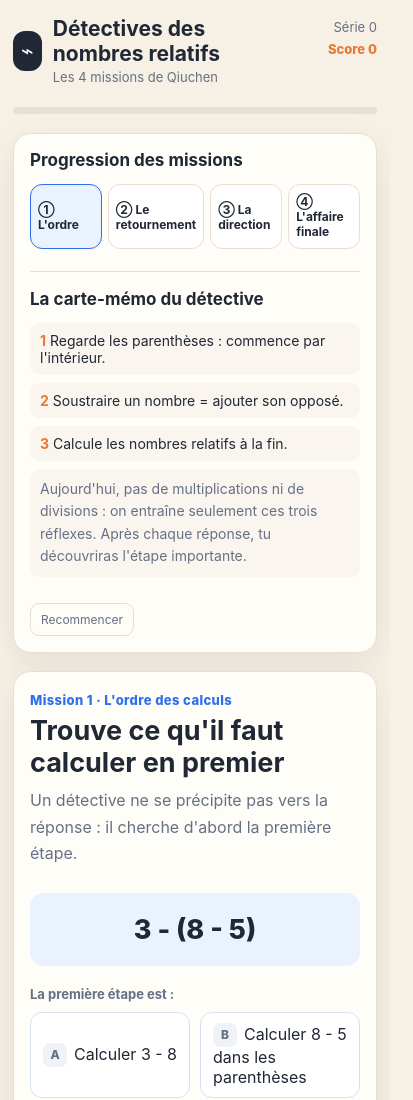
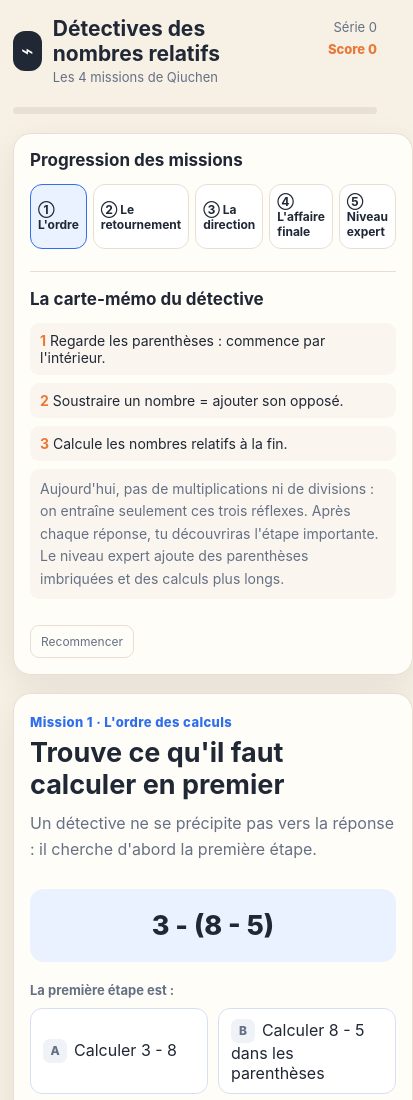
Before and after one commit to Lincinema/cola-pages, a plain HTML site: page qiuchen-rational-numbers/index.html in a window 390 px wide. Shown: the top 1100 px of the page, 413 px wide, since content can reach past the window. Drawn offline with Linux system fonts and the light colour scheme.

Commit message:
Add expert level to rational numbers game

```diff
--- a/qiuchen-rational-numbers/index.html
+++ b/qiuchen-rational-numbers/index.html
@@ -87,7 +87,7 @@ h2 { margin: 0 0 8px; font-size: 27px; line-height: 1.2; }
   .side { order: -1; }
   .game { min-height: 500px; padding: 20px 16px; }
   .side { padding: 16px; }
-  .mission { grid-template-columns: repeat(4, 1fr); gap: 6px; }
+  .mission { grid-template-columns: repeat(5, 1fr); gap: 6px; }
   .mission button { padding: 9px 7px; }
   .mission small { display: none; }
   .mission strong { font-size: 12px; }
@@ -132,13 +132,14 @@ h2 { margin: 0 0 8px; font-size: 27px; line-height: 1.2; }
         <button data-stage="1"><strong>② Le retournement</strong><small>Le signe moins change le signe</small></button>
         <button data-stage="2"><strong>③ La direction</strong><small>Additionner les relatifs</small></button>
         <button data-stage="3"><strong>④ L'affaire finale</strong><small>Les quatre étapes</small></button>
+        <button data-stage="4"><strong>⑤ Niveau expert</strong><small>Parenthèses imbriquées</small></button>
       </div>
       <div class="rule">
         <h3>La carte-mémo du détective</h3>
         <p><b>1</b> Regarde les parenthèses : commence par l'intérieur.</p>
         <p><b>2</b> Soustraire un nombre = ajouter son opposé.</p>
         <p><b>3</b> Calcule les nombres relatifs à la fin.</p>
-        <p class="small-note">Aujourd'hui, pas de multiplications ni de divisions : on entraîne seulement ces trois réflexes. Après chaque réponse, tu découvriras l'étape importante.</p>
+        <p class="small-note">Aujourd'hui, pas de multiplications ni de divisions : on entraîne seulement ces trois réflexes. Après chaque réponse, tu découvriras l'étape importante. Le niveau expert ajoute des parenthèses imbriquées et des calculs plus longs.</p>
       </div>
       <button class="restart" id="restartBtn">Recommencer</button>
     </aside>
@@ -176,6 +177,14 @@ const stages = [
       { expr: '3,1 − (24 − 8,4) + (7,5 − 11,2)', options: ['−16,2', '+16,2', '−1,0', '+4,6'], answer: 0, why: 'Les parenthèses donnent +15,6 et −3,7. On obtient 3,1 − 15,6 − 3,7, soit −16,2.' },
       { expr: '(+3) + (−4,5) − (+7,4) + (−6) − (−3,5) + (+7,4)', options: ['−4', '+4', '−11,4', '+7,4'], answer: 0, why: 'Transforme les soustractions en additions des opposés. +7,4 et −7,4 s’annulent ; il reste −4.' },
       { expr: '5 − (−2 + 6)', options: ['+9', '+1', '−1', '−9'], answer: 1, why: 'La parenthèse vaut +4, puis 5 − 4 = +1.' }
+    ]
+  },
+  {
+    label: "Mission 5 · Niveau expert", title: "Les parenthèses imbriquées", prompt: "Plusieurs parenthèses se cachent les unes dans les autres. Commence toujours par la plus intérieure.", question: "Quel est le résultat final ?",
+    items: [
+      { expr: '6,4 − (2,7 − (−1,3))', options: ['+2,4', '+5,0', '−2,4', '+9,0'], answer: 0, why: 'Commence par 2,7 − (−1,3) = +4, puis 6,4 − 4 = +2,4.' },
+      { expr: '4,2 − (−3,5 − (+1,2))', options: ['+1,9', '+8,9', '−5,9', '+6,5'], answer: 1, why: 'La parenthèse vaut −4,7. Donc 4,2 − (−4,7) = 4,2 + 4,7 = +8,9.' },
+      { expr: '(+12,5) + (−4,8) − (−3,2) − (+10,9)', options: ['+0,0', '−6,4', '+4,2', '−1,4'], answer: 0, why: 'Transforme les soustractions : 12,5 − 4,8 + 3,2 − 10,9 = 0,0.' }
     ]
   }
 ];
```
